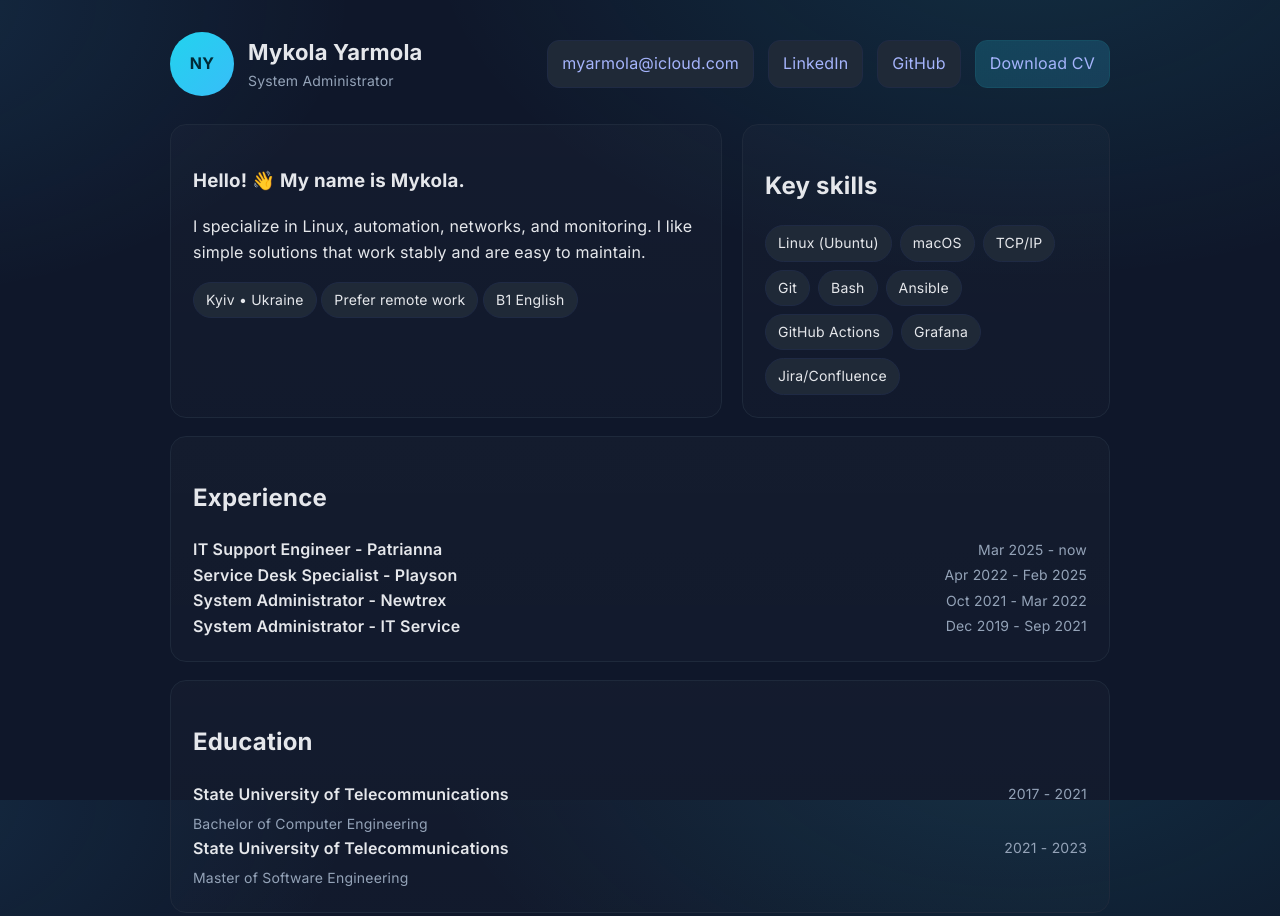
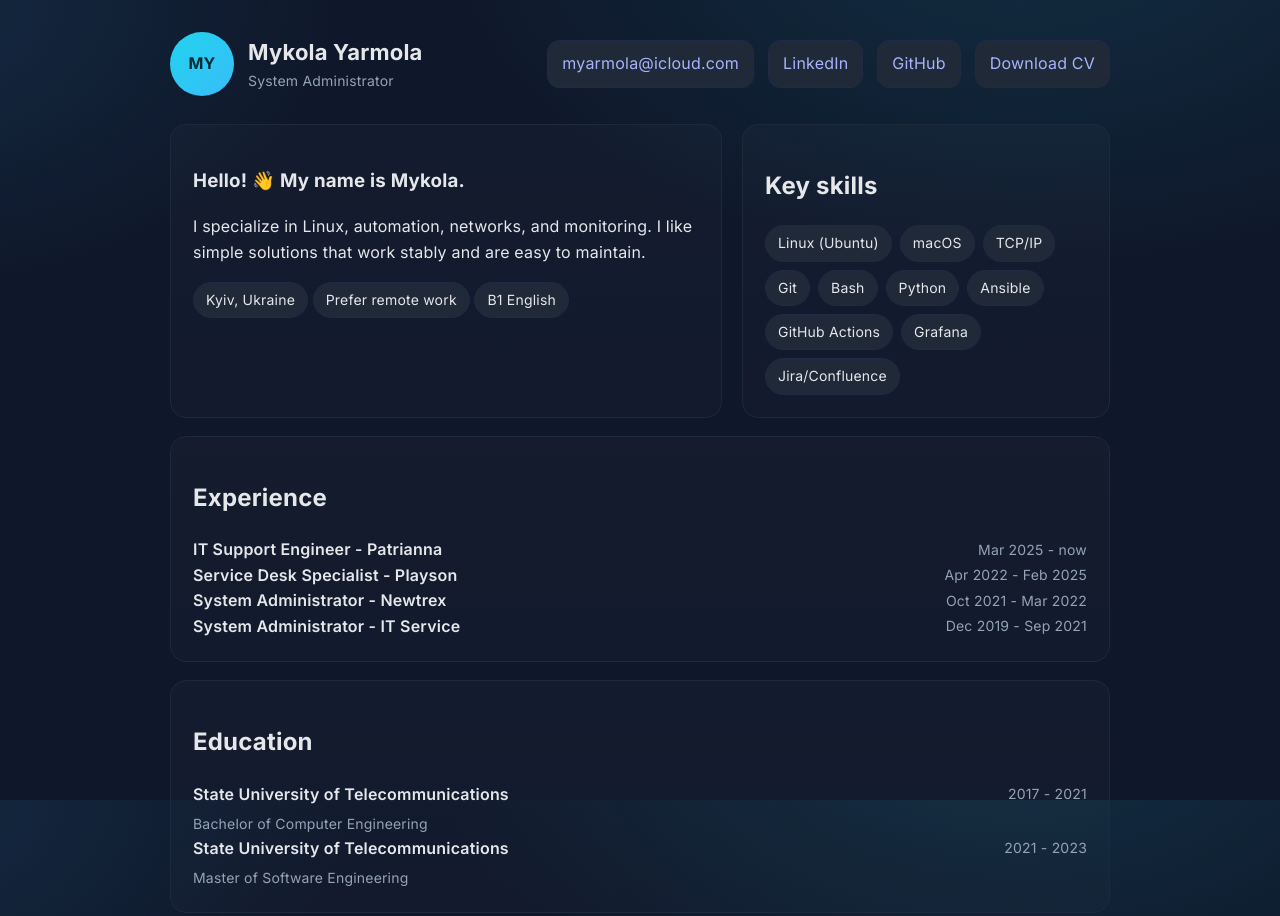
Before and after one commit to myarmola/myarmola.github.io, a plain HTML site: page index.html in a window 1280 px wide. Shown: the top 916 px of the page. Drawn offline with Linux system fonts and the light colour scheme.

Commit message:
some layout fixes

```diff
--- a/index.html
+++ b/index.html
@@ -15,7 +15,7 @@
   <div class="wrap">
     <header>
       <div class="brand">
-        <div class="avatar" aria-hidden="true">NY</div>
+        <div class="avatar" aria-hidden="true">MY</div>
         <div>
           <div class="name">Mykola Yarmola</div>
           <div class="role">System Administrator</div>
@@ -25,7 +25,7 @@
         <a class="btn" href="mailto:myarmola@icloud.com">myarmola@icloud.com</a>
         <a class="btn" href="https://linkedin.com/in/m-yarmola" target="_blank" rel="noopener">LinkedIn</a>
         <a class="btn" href="https://github.com/myarmola" target="_blank" rel="noopener">GitHub</a>
-        <a class="btn primary" href="cv.pdf" target="_blank" rel="noopener">Download CV</a>
+        <a href="assets/CV.pdf" download class="btn">Download CV</a>
       </nav>
     </header>
 
@@ -34,7 +34,7 @@
         <h1>Hello! 👋 My name is Mykola. </h1>
         <p class="summary">I specialize in Linux, automation, networks, and monitoring. I like simple solutions that work stably and are easy to maintain.</p>
         <div class="meta">
-          <span class="chip">Kyiv • Ukraine</span>
+          <span class="chip">Kyiv, Ukraine</span>
           <span class="chip">Prefer remote work</span>
           <span class="chip">B1 English</span>
         </div>
@@ -47,6 +47,7 @@
           <span class="chip">TCP/IP</span>
           <span class="chip">Git</span>
           <span class="chip">Bash</span>
+          <span class="chip">Python</span>
           <span class="chip">Ansible</span>
           <span class="chip">GitHub Actions</span>
           <span class="chip">Grafana</span>
@@ -57,7 +58,7 @@
 
     <section class="card" style="margin-top:18px">
       <h2>Experience</h2>
-      <div class="grid">
+      <div class="exp-grid">
         <div class="exp-item">
           <div class="exp-top">
             <div class="company">IT Support Engineer - Patrianna</div>
```
Also changed, not shown: 1 other file.
